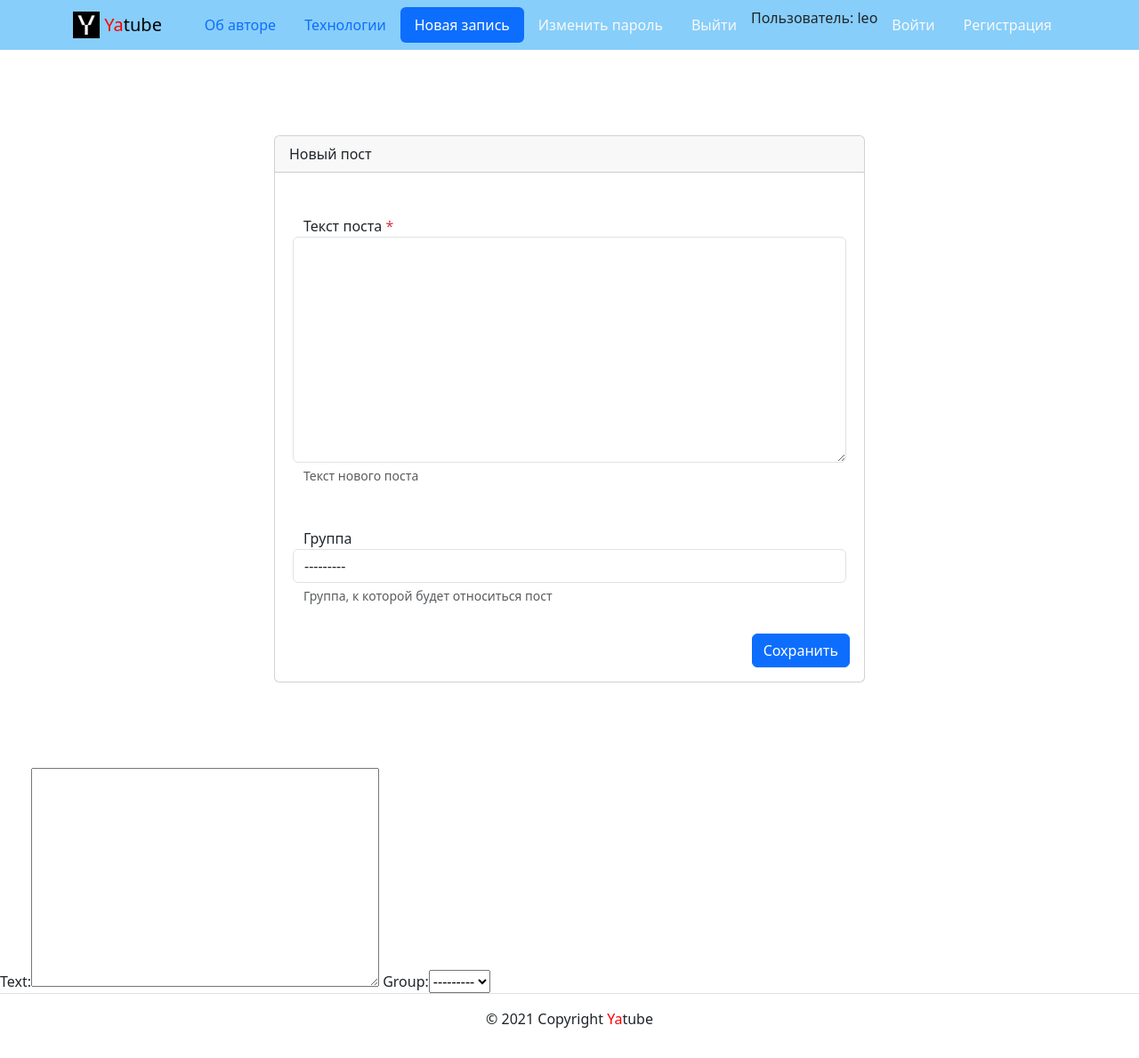
After one commit to nadin-belova/hw02_community, a Django app: page /create/ in a window 1280 px wide. The commit adds this page. Shown: the whole page at 89% size. Run offline with Django 3.2, Linux system fonts and the light colour scheme; data that the repository does not hold is empty.

Commit message:
Creat_post

```diff
--- /dev/null
+++ b/yatube/posts/forms.py
@@ -0,0 +1,10 @@
+from django import forms
+from .models import Post
+
+
+class PostForm(forms.ModelForm):
+    class Meta:
+        # На основе какой модели создаётся класс формы
+        model = Post
+        # Укажем, какие поля будут в форме
+        fields = ('text', 'group')
--- a/yatube/posts/urls.py
+++ b/yatube/posts/urls.py
@@ -12,5 +12,14 @@ urlpatterns = [
     path('profile/<str:username>/', views.profile, name='profile'),
     # Просмотр записи
     path('posts/<int:post_id>/', views.post_detail, name='post_detail'),
-    # path('test', views.test),  # delete this. RGenius
+    # path(
+    #     'change-password/',
+    #     auth_views.PasswordChangeView.as_view(
+    #         template_name='commons/change-password.html',
+    #         success_url = '/'
+    #     ),
+    #     name='change_password'
+    # ),
+    path('create/', views.post_create, name='create_post'),
+    # path('posts/<int:post_id>/edit', views.post_edit, name='post_edit'),
 ]
--- a/yatube/posts/views.py
+++ b/yatube/posts/views.py
@@ -1,31 +1,8 @@
 from django.shortcuts import render, get_object_or_404
+
+from posts.forms import PostForm
 from .models import Group, Post, User
 from django.core.paginator import Paginator
-
-# delete this. RGenius
-# def test(request):
-#     text = '-------------------------------------'
-#     # posts = Post.objects.filter(text__contains='Он')
-#     posts = Post.objects.get(id=10)
-#     # groups = Group.objects.all()
-
-#     context = {
-#         'text': text,
-#         'posts': posts,
-#         # 'groups': groups,
-#     }
-#     return render(request, 'posts/test.html', context)
-# delete this. RGenius
-
-
-# def index(request):
-#     posts = Post.objects.all()[:10]
-#     title = 'Последние обновления на сайте'
-#     context = {
-#         'title': title,
-#         'posts': posts,
-#     }
-#     return render(request, 'posts/index.html', context)
 
 
 def index(request):
@@ -46,19 +23,6 @@ def index(request):
         'page_obj': page_obj,
     }
     return render(request, 'posts/index.html', context)
-
-
-# def group_posts(request, slug):
-#     group = get_object_or_404(Group, slug=slug)
-#     title = f'Записи сообщества {group.title}'
-#     posts = Post.objects.all()
-#     # posts = Post.group(правильно или нет?)!!!!!
-#     context = {
-#         'title': title,
-#         'group': group,
-#         'posts': posts,
-#     }
-#     return render(request, 'posts/group_list.html', context)
 
 
 def group_posts(request, slug):
@@ -106,8 +70,6 @@ def profile(request, username):
 
     context = {
         'page_obj': page_obj,
-        # 'posts': posts,
-        # 'username': username,
         'full_name': full_name,
         'post_count': post_count
     }
@@ -117,6 +79,7 @@ def profile(request, username):
 def post_detail(request, post_id):
     # Здесь код запроса к модели и создание словаря контекста
     post = get_object_or_404(Post, pk=post_id)
+
     posts = Post.objects.filter(author=post.author)
     post_count = posts.count()
     context = {
@@ -124,3 +87,20 @@ def post_detail(request, post_id):
         'post_count': post_count,
     }
     return render(request, 'posts/post_detail.html', context)
+
+
+def post_create(request):
+    # if request.method == 'Post':
+    #     form = PostForm(request.Post)
+    #     if form.is_valid():
+    #         post = form.save(commit = False)
+    #         post.author = request.user
+    #         post.save()
+    #         return redirect('posts:profile', request.user)
+    #     return render(request, 'posts/create_post.html', {'form': form})
+    # else:
+    #     form = PostForm()
+    #     return render(request, 'posts/post_create.html', {'form': form})
+
+    form = PostForm()
+    return render(request, 'posts/create_post.html', {'form': form})
--- a/yatube/templates/includes/post_card.html
+++ b/yatube/templates/includes/post_card.html
@@ -1,7 +1,7 @@
 <ul>
   <li>
-      <a href="{% url 'posts:profile' post.author.username %}" >
-        Автор: {{ post.author.get_full_name }}</a>
+      Автор: {{ post.author.get_full_name }}
+      <a href="{% url 'posts:profile' post.author.username %}"> все посты пользователя </a>
   </li>
   <li>
       Дата публикации: {{ post.pub_date|date:"d E Y" }}
--- /dev/null
+++ b/yatube/templates/posts/create_post.html
@@ -0,0 +1,117 @@
+<!DOCTYPE html>
+<html lang="ru">
+  <head>
+    <meta charset="utf-8">
+    <meta name="viewport" content="width=device-width, initial-scale=1">
+    <link rel="icon" href="../img/fav/fav.ico" type="image">
+    <link rel="apple-touch-icon" sizes="180x180" href="../img/fav/apple-touch-icon.png">
+    <link rel="icon" type="image/png" sizes="32x32" href="../img/fav/favicon-32x32.png">
+    <link rel="icon" type="image/png" sizes="16x16" href="../img/fav/favicon-16x16.png">
+    <meta name="msapplication-TileColor" content="#da532c">
+    <meta name="theme-color" content="#ffffff">
+    <link rel="stylesheet" href="../css/bootstrap.min.css">
+    <title>Новый пост</title>
+  </head>
+  <body>
+    <header>
+      <nav class="navbar navbar-light" style="background-color: lightskyblue">
+        <div class="container">
+          <a class="navbar-brand" href="../posts/index.html">
+            <img src="../img/logo.png" width="30" height="30" class="d-inline-block align-top" alt="">
+            <span style="color:red">Ya</span>tube
+          </a>
+          <ul class="nav  nav-pills">
+            <li class="nav-item">
+              <a class="nav-link" href="../about/author.html">
+                Об авторе
+              </a>
+            </li>
+            <li class="nav-item">
+              <a class="nav-link" href="../about/tech.html">
+                Технологии
+              </a>
+            </li>
+            <!-- пункты меню видны только авторизованному пользователю -->
+            <li class="nav-item">
+              <a class="nav-link active" href="../posts/create_post.html">
+                Новая запись
+              </a>
+            </li>
+            <li class="nav-item">
+              <a class="nav-link link-light " href="../users/password_change_form.html">
+                Изменить пароль
+              </a>
+            </li>
+            <li class="nav-item">
+              <a class="nav-link link-light" href="../users/logged_out.html">Выйти</a>
+            </li>
+            <li>
+              Пользователь: leo
+            <li>
+            <!-- конец пункты меню видны только авторизованному пользователю -->
+            <!-- пункты меню видны только неавторизованному пользователю -->
+            <li class="nav-item">
+              <a class="nav-link link-light" href="../users/login.html">
+                Войти
+              </a>
+            </li>
+            <li class="nav-item">
+              <a class="nav-link link-light " href="../users/signup.html">Регистрация</a>
+            </li>
+            <!-- конец пункты меню видны только неавторизованному пользователю -->
+          </ul>
+        </div>
+      </nav>
+    </header>
+    <main>
+      <div class="container py-5">
+        <div class="row justify-content-center">
+          <div class="col-md-8 p-5">
+            <div class="card">
+              <div class="card-header">
+                Новый пост
+              </div>
+              <div class="card-body">
+                <form method="post" action="../posts/create_post.html">
+                  <input type="hidden" name="csrfmiddlewaretoken" value="">
+                  <div class="form-group row my-3 p-3">
+                    <label for="id_text">
+                      Текст поста
+                      <span class="required text-danger" >*</span>
+                    </label>
+                    <textarea name="text" cols="40" rows="10" class="form-control" required id="id_text">
+                    </textarea>
+                    <small id="id_text-help" class="form-text text-muted">
+                      Текст нового поста
+                    </small>
+                  </div>
+                  <div class="form-group row my-3 p-3">
+                    <label for="id_group">
+                      Группа
+                    </label>
+                    <select name="group" class="form-control" id="id_group">
+                      <option value="" selected>---------</option>
+                      <option value="1">Группа: Лев Толстой – зеркало русской революции</option>
+                    </select>
+                    <small id="id_group-help" class="form-text text-muted">
+                      Группа, к которой будет относиться пост
+                    </small>
+                  </div>
+                  <div class="d-flex justify-content-end">
+                    <button type="submit" class="btn btn-primary">
+                      Сохранить
+                    </button>
+                  </div>
+                </form>
+              </div>
+            </div>
+          </div>
+        </div>
+      </div>
+      {{ form }}
+    </main>
+    <footer class="border-top text-center py-3">
+      <p>© 2021 Copyright <span style="color:red">Ya</span>tube</p>
+    </footer>
+  </body>
+</html>
--- a/yatube/templates/posts/group_list.html
+++ b/yatube/templates/posts/group_list.html
@@ -1,7 +1,7 @@
 {% extends 'base.html' %}
 
 {% block title %}
-  <title>{{ title }}</title>
+  <title> Посты группы: "{{ group.title }}"</title>
 {% endblock title%}
 
 {% block content %}
--- a/yatube/templates/users/login.html
+++ b/yatube/templates/users/login.html
@@ -1,5 +1,8 @@
 {% extends "base.html" %}
-{% block title %}Войти{% endblock %}
+
+{% block title %}<title> Войти на сайт Yatube </title>
+{% endblock %}
+
 {% block content %}
 {% load user_filters %}
   <div class="row justify-content-center">
--- a/yatube/templates/users/signup.html
+++ b/yatube/templates/users/signup.html
@@ -3,7 +3,8 @@
 {% extends "base.html" %}
 
 
-{% block title %}Зарегистрироваться{% endblock %}
+{% block title %}<title>Зарегистрироваться</title>{% endblock %}
+
 {% block content %}
   <div class="row justify-content-center">
     <div class="col-md-8 p-5">
--- a/yatube/users/urls.py
+++ b/yatube/users/urls.py
@@ -30,7 +30,8 @@ urlpatterns = [
     path(
         'password_change/',
         PasswordChangeView.as_view(
-            template_name='users/password_change_form.html'),
+            template_name='users/password_change_form.html',
+            success_url='auth/password_change/done/'),
         name='password_change'
     ),
     path(
```
Also changed, not shown: yatube/templates/includes/footer.html (+1 -8 lines), yatube/templates/includes/header.html (+7 -26 lines), yatube/templates/posts/index.html (+4 -10 lines), yatube/templates/posts/post_detail.html (+9 -25 lines), yatube/templates/posts/profile.html (+5 -6 lines), yatube/templates/posts/update_post.html (added, +116 -0 lines). Lines whose indentation alone changed are shown as unchanged.
